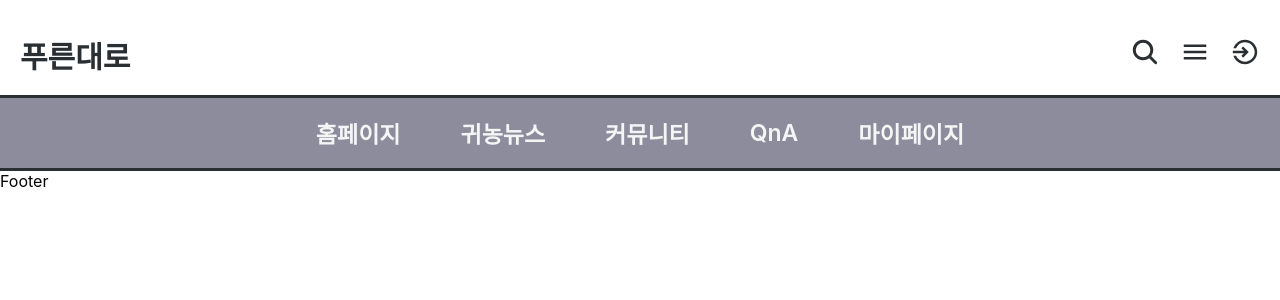
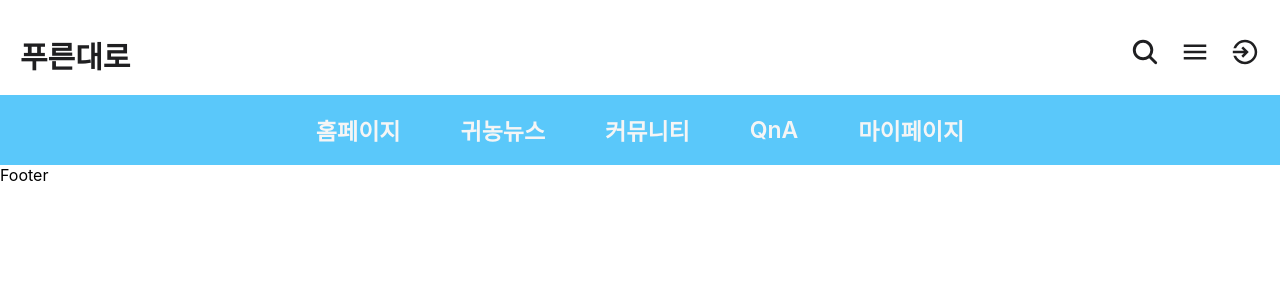
Before and after one commit to dancingKimDH/Toy_Harvest, a React (Create React App) app: page / in a window 1280 px wide. Shown: the top 300 px of the page. Built offline with nearby package versions, Linux system fonts and the light colour scheme.

Commit message:
header update

```diff
--- a/package.json
+++ b/package.json
@@ -16,6 +16,7 @@
     "react-icons": "^4.12.0",
     "react-router-dom": "^6.20.1",
     "react-scripts": "5.0.1",
+    "sass": "^1.69.5",
     "typescript": "^4.4.2",
     "web-vitals": "^2.1.0"
   },
--- a/src/components/Header.tsx
+++ b/src/components/Header.tsx
@@ -9,18 +9,28 @@ export default function Header() {
             <div className="header__title">
                 <div className="header__title-name">푸른대로</div>
                 <div className="header__title__menu">
-                    <div className="header__title__menu-search"><IoSearch /></div>
-                    <div className="header__title__menu-menu"><MdMenu /></div>
-                    <div className="header__title__menu-signin"><IoMdLogIn /></div>
+                    <div className="header__title__menu-item"><IoSearch /></div>
+                    <div className="header__title__menu-item"><MdMenu /></div>
+                    <div className="header__title__menu-item"><IoMdLogIn /></div>
                 </div>
             </div>
             <div className="header__nav">
                 <ul className="header__nav-items">
-                    <a href="/" className="header__nav-items-item">홈페이지</a>
-                    <a href="/news"  className="header__nav-items-item">귀농뉴스</a>
+                    <div className="header__nav-items-back">
+                        <a href="/" className="header__nav-items-item">홈페이지</a>
+                    </div>
+                    <div className="header__nav-items-back">
+                    <a href="/news" className="header__nav-items-item">귀농뉴스</a>
+                    </div>
+                    <div className="header__nav-items-back">
                     <a href="/community" className="header__nav-items-item">커뮤니티</a>
+                    </div>
+                    <div className="header__nav-items-back">
                     <a className="header__nav-items-item">QnA</a>
+                    </div>
+                    <div className="header__nav-items-back">
                     <a href="/mypage" className="header__nav-items-item">마이페이지</a>
+                    </div>
                 </ul>
             </div>
         </div>
--- a/src/index.scss
+++ b/src/index.scss
@@ -12,15 +12,17 @@ code {
     monospace;
 }
 
-$primaryDark: #2A2F33;
-$primaryBrown: #BBB6A5;
-$primaryGrey: #8C9491;
-$primaryPurple: #8C8C9C;
-
+$primaryDark: #1F1F21;
+$primaryBrown: #D6CEC3;
+$primaryGrey: #8E8E93;
+$primaryPink: #FFD3E0;
+$primaryBlue: #5AC8FA;
+$primaryRed: #FF3A2D;
+$primaryYello: #FFCC00;
 
 .header {
 
-  &__title{
+  &__title {
     font-size: 30px;
     display: flex;
     align-items: center;
@@ -33,24 +35,23 @@ $primaryPurple: #8C8C9C;
     justify-content: space-between;
     color: $primaryDark;
 
-    &__menu{
+    &__menu {
       display: flex;
       gap: 20px;
     }
 
   }
 
-  &__nav{
+  &__nav {
     height: 70px;
     display: flex;
     align-items: center;
     justify-content: center;
-    background-color: $primaryPurple;
-    color: whitesmoke;
-    border-bottom: solid 3px #2A2F33;
-    border-top: solid 3px #2A2F33;
+    background-color: $primaryBlue;
+    color: white;
+    overflow: hidden;
 
-    &-items{
+    &-items {
       box-sizing: border-box;
       display: flex;
       justify-content: space-between;
@@ -58,11 +59,27 @@ $primaryPurple: #8C8C9C;
       gap: 60px;
       padding-left: 0;
 
-      &-item{
+      &-back {
+        overflow: hidden;
+        background-image: linear-gradient(to top, $primaryYello 50%, transparent 50%);
+        background-repeat: no-repeat;
+        background-size: 0% 100%;
+        transition: background-size 0.8s;
+
+        &:hover,
+        &:focus {
+          background-size: 100% 100%;
+        }
+
+
+      }
+
+      &-item {
         font-size: 23px;
         text-decoration: none;
         font-weight: 600;
         color: whitesmoke;
+
       }
 
     }
```
Also changed, not shown: 1 other file (tests, documents, lock files or other folders).
